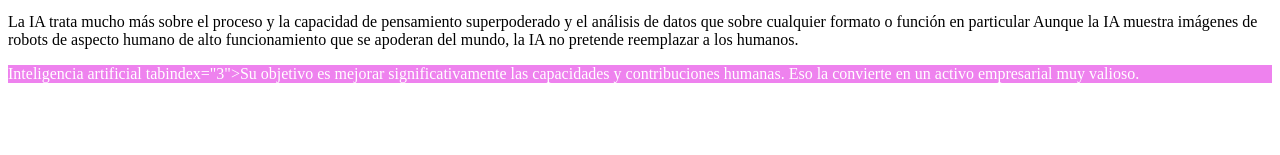
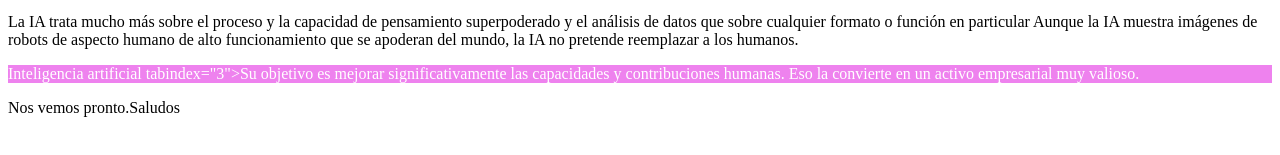
Before and after one commit to Perlitasoto/w5231enero, a plain HTML site: page index.html in a window 1280 px wide. Shown: the part 181-336 px from the top of the page. Drawn offline with Linux system fonts and the light colour scheme.

Commit message:
agregue una despedida

```diff
--- a/index.html
+++ b/index.html
@@ -27,6 +27,6 @@ Los motores de recomendación pueden proporcionar recomendaciones automatizadas
         style="background-color: violet ; color: white ;">Inteligencia artificial</h1>
         tabindex="3">Su objetivo es mejorar significativamente las capacidades y contribuciones humanas. Eso la convierte en un activo empresarial muy valioso.</p>
 
-
+<P>Nos vemos pronto.Saludos</p>
         <body>
         </html>
```
